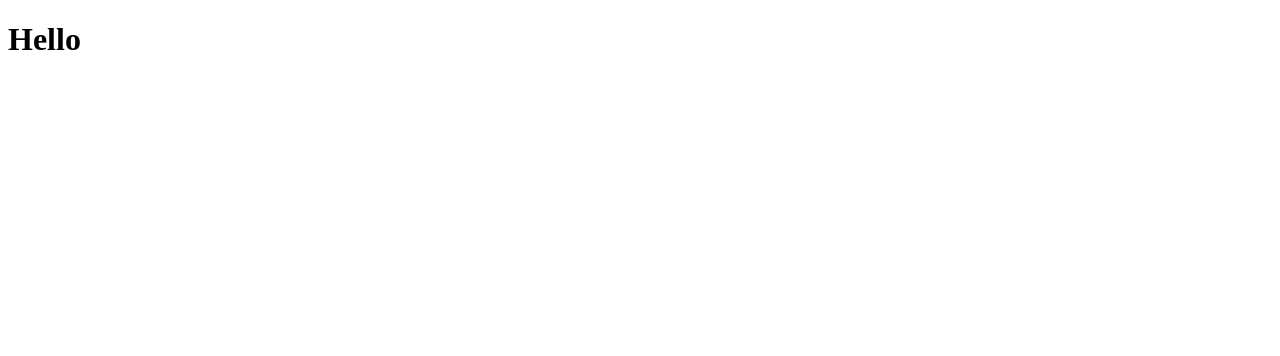
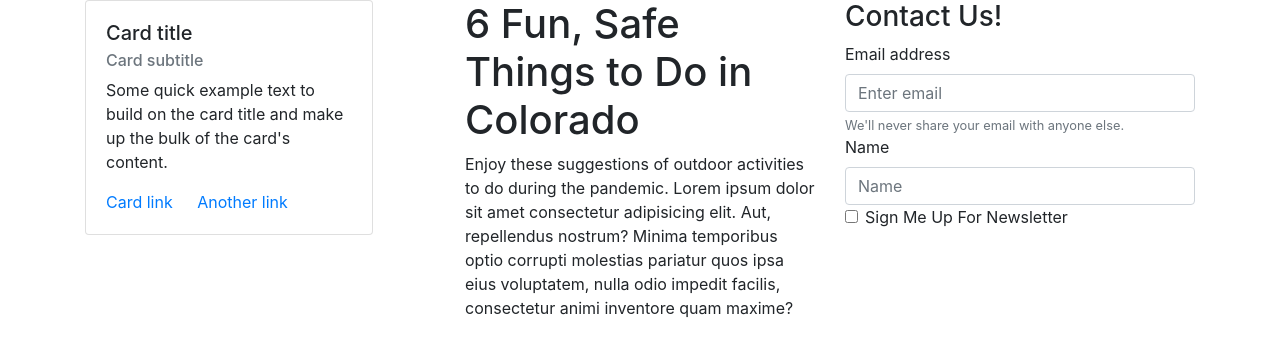
Before and after one commit to Daniellecr99/Entertainment-in-Colorado, a plain HTML site: page index.html in a window 1280 px wide. Drawn offline with nearby package versions, Linux system fonts and the light colour scheme.

Commit message:
added bootstrap components

```diff
--- a/index.html
+++ b/index.html
@@ -1,12 +1,88 @@
 <!DOCTYPE html>
 <html lang="en">
+
 <head>
     <meta charset="UTF-8">
     <meta name="viewport" content="width=device-width, initial-scale=1.0">
-    <title>Document</title>
+    <!--Bootstrap Links-->
+    <link rel="stylesheet" href="https://stackpath.bootstrapcdn.com/bootstrap/4.3.1/css/bootstrap.min.css"
+        integrity="sha384-ggOyR0iXCbMQv3Xipma34MD+dH/1fQ784/j6cY/iJTQUOhcWr7x9JvoRxT2MZw1T" crossorigin="anonymous">
+    <script src="https://code.jquery.com/jquery-3.3.1.slim.min.js"
+        integrity="sha384-q8i/X+965DzO0rT7abK41JStQIAqVgRVzpbzo5smXKp4YfRvH+8abtTE1Pi6jizo"
+        crossorigin="anonymous"></script>
+    <script src="https://cdnjs.cloudflare.com/ajax/libs/popper.js/1.14.7/umd/popper.min.js"
+        integrity="sha384-UO2eT0CpHqdSJQ6hJty5KVphtPhzWj9WO1clHTMGa3JDZwrnQq4sF86dIHNDz0W1"
+        crossorigin="anonymous"></script>
+    <script src="https://stackpath.bootstrapcdn.com/bootstrap/4.3.1/js/bootstrap.min.js"
+        integrity="sha384-JjSmVgyd0p3pXB1rRibZUAYoIIy6OrQ6VrjIEaFf/nJGzIxFDsf4x0xIM+B07jRM"
+        crossorigin="anonymous"></script>
+
+    <title>Safe and Fun Activities in Colorado</title>
 </head>
+
 <body>
-    <h1>Hello</h1>
+    <div class="container">
+        <div class="row">
+            <div class="col-md-4">
+                <!--Alert:Testing Sites-->
+                <div class="card" style="width: 18rem;">
+                    <div class="card-body">
+                        <h5 class="card-title">Card title</h5>
+                        <h6 class="card-subtitle mb-2 text-muted">Card subtitle</h6>
+                        <p class="card-text">Some quick example text to build on the card title and make up the bulk of
+                            the card's content.</p>
+                        <a href="#" class="card-link">Card link</a>
+                        <a href="#" class="card-link">Another link</a>
+                    </div>
+                </div>
+
+            </div>
+
+            <div class="col-md-4">
+                <!--H1 and Page Summary-->
+                <h1>6 Fun, Safe Things to Do in Colorado</h1>
+                <p>Enjoy these suggestions of outdoor activities to do during the pandemic. Lorem ipsum dolor sit amet consectetur adipisicing elit. Aut, repellendus nostrum? Minima temporibus
+                    optio corrupti molestias pariatur quos ipsa eius voluptatem, nulla odio impedit facilis, consectetur
+                    animi inventore quam maxime?</p>
+
+            </div>
+
+            <div class="col-md-4">
+                <!--Sign Up Form-->
+                <form class="form">
+                    <h3>Contact Us!</h3>
+                    <div class="form group">
+                        <label for="exampleInputEmail1">Email address</label>
+                        <input type="email" class="form-control" id="exampleInputEmail1" aria-describedby="emailHelp"
+                            placeholder="Enter email">
+                        <small id="emailHelp" class="form-text text-muted">We'll never share your email with anyone
+                            else.</small>
+                    </div>
+                    <div class="form group">
+                        <label for="exampleInputPassword1">Name</label>
+                        <input type="name" class="form-control" id="exampleInputPassword1" placeholder="Name">
+                    </div>
+                    <div class="form-group form-check">
+                        <input type="checkbox" class="form-check-input" id="exampleCheck1">
+                        <label class="form-check-label" for="exampleCheck1">Sign Me Up For Newsletter</label>
+                    </div>
+
+            </div>
+
+
+
+        </div>
+
+
+
+
+
+
+
+
+
+    </div>
 
 </body>
+
 </html>
```
